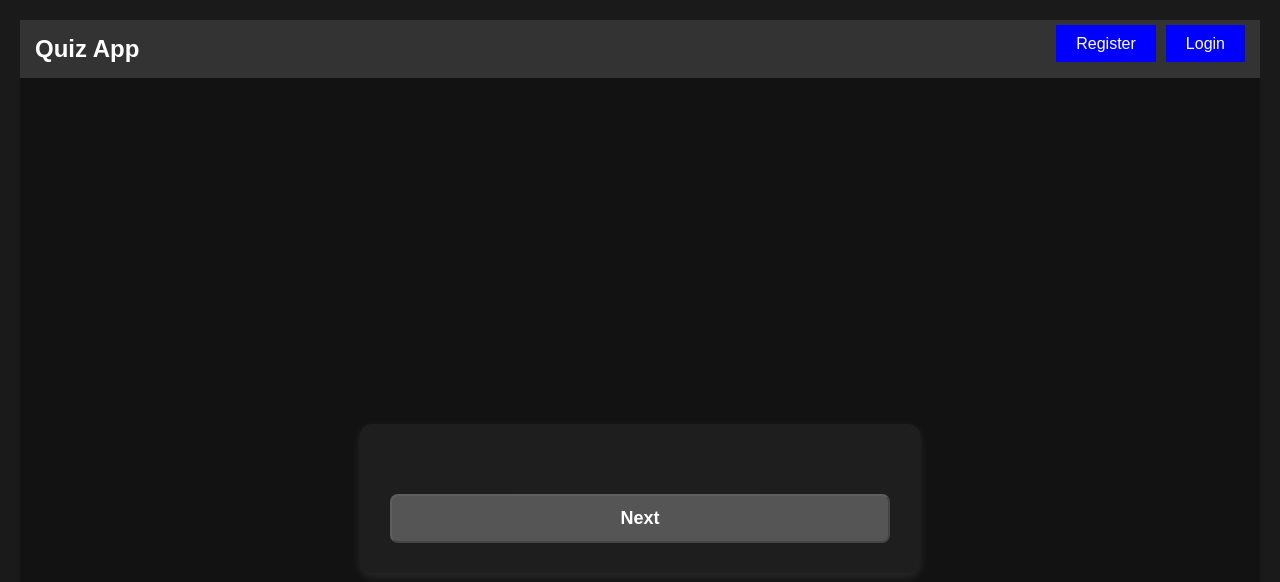
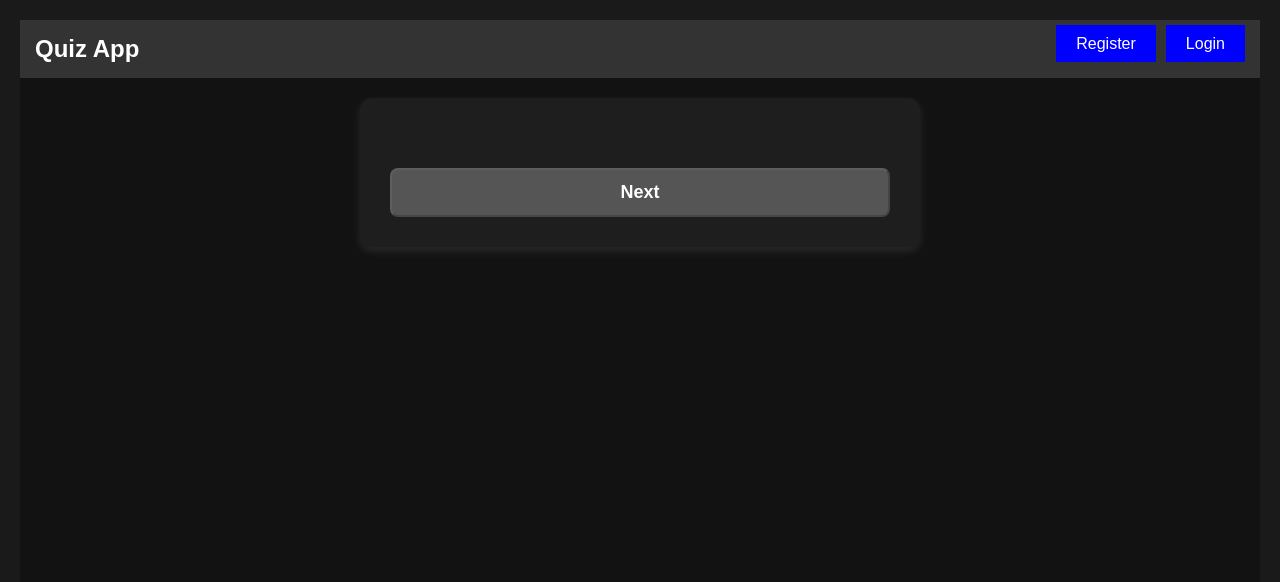
Before and after one commit to AkashSingh2002/react-quiz-app, a React (Create React App) app: page /play-quiz in a window 1280 px wide. Shown: the top 582 px of the page. Built offline with nearby package versions, Linux system fonts and the light colour scheme.

Commit message:
content aligned

```diff
--- a/src/styles.css
+++ b/src/styles.css
@@ -141,7 +141,8 @@ body {
   /* Quiz Page Container */
 .quiz-container {
   display: flex;
-  justify-content: center;
+  flex-direction: column;
+  justify-content: flex-start;
   align-items: center;
   height: 100vh;
   background-color: #121212; /* Dark background */
@@ -230,7 +231,7 @@ body {
   display: flex;
   flex-direction: column;
   align-items: center;
-  justify-content: center;
+  justify-content: flex-start;
   height: 100vh;
   background-color: #121212; /* Dark background */
   color: #fff; /* Light text */
```
